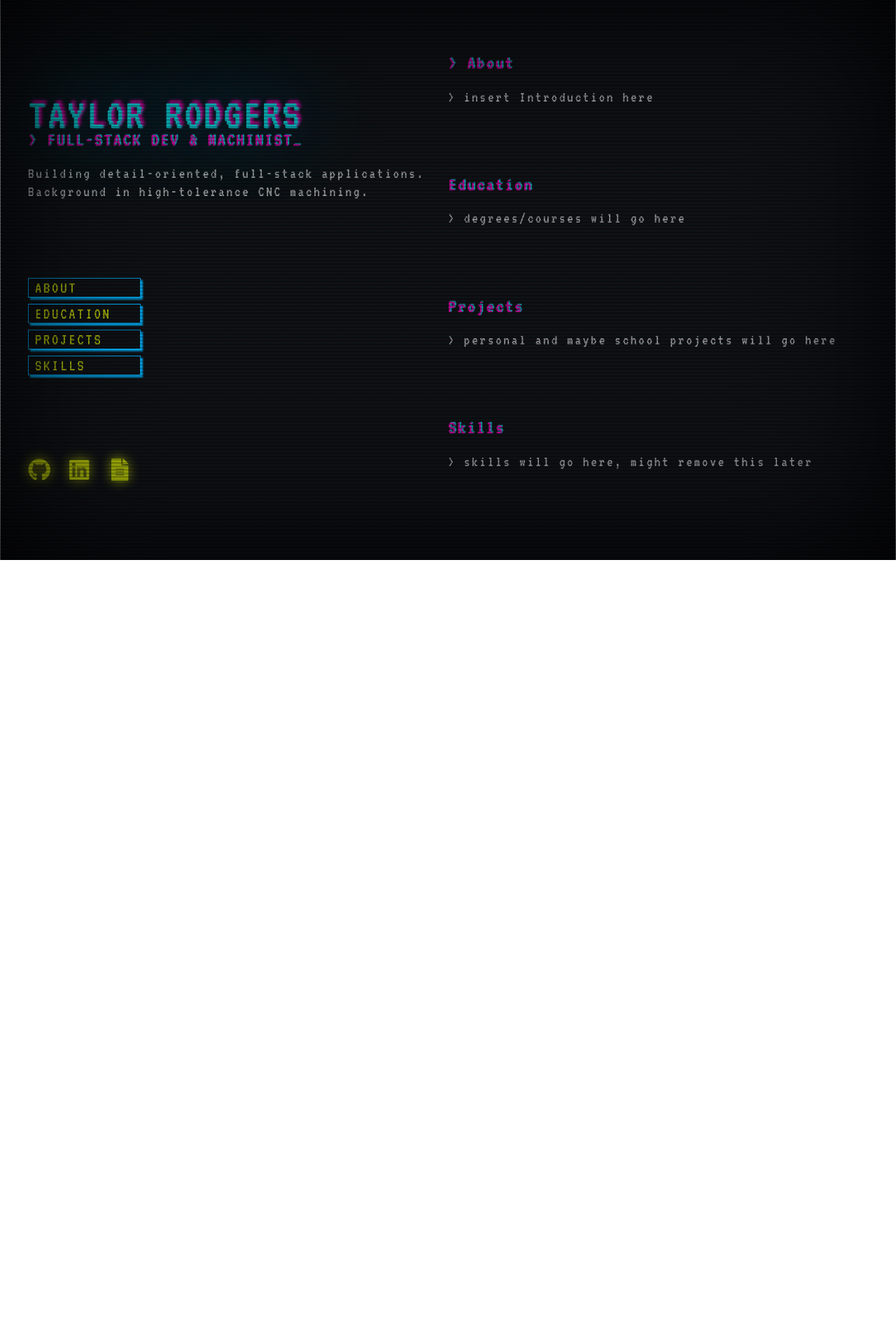
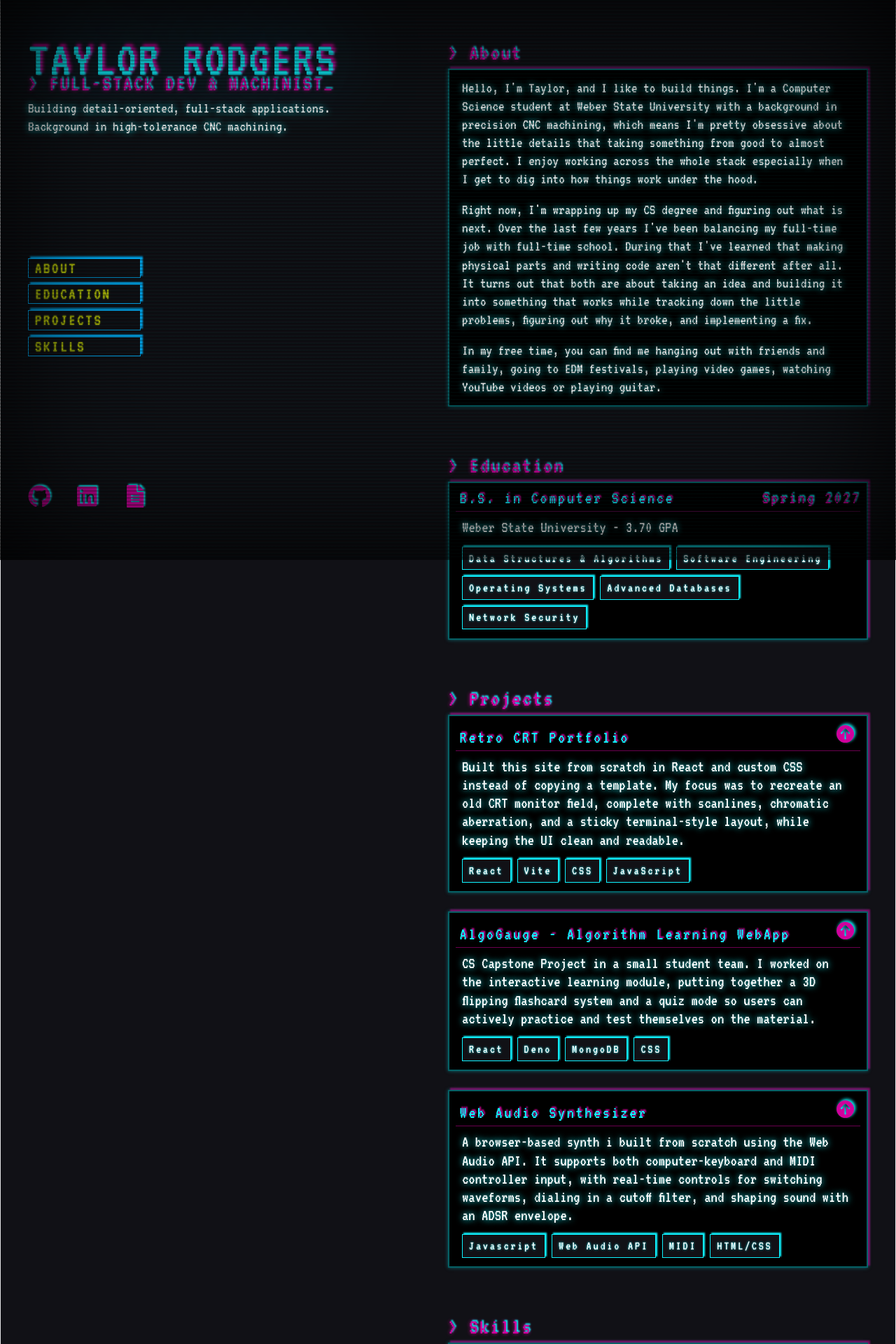
Before and after one commit to TaylorBodgers/TaylorRodgersPortfolio, a React (Vite) app: page / in a window 1280 px wide. Shown: the top 1920 px of the page at 70% size. Before the commit the page ends 800 px from the top, so only its background shows below. Built offline with nearby package versions, Linux system fonts and the light colour scheme.

Commit message:
Mostly finished up styling, might tweak some things here and there but main styling is complete. Substance added for About, Education, Projects, and Skills sections. Might tweak these later too. Still need to add links to available github pages and add video for AlgoGauge since the repo is private.

```diff
--- a/src/App.css
+++ b/src/App.css
@@ -2,11 +2,18 @@
 
 :root {
   --bg-color: #111116;
-  --text-main: #ffffffa3;
-  --primary-accent: #0abdc6;
+  --card-bg: #000000;
+  --text-main: #ffffff;
+  --primary-accent: #0ff3ff;
+  --primary-dark: #0abcc682;
   --secondary-accent: #d0009c;
+  --secondary-dark: #d0009c82;
   --yolo: #00b3ff;
   --yellow: #b9c60a;
+}
+
+html {
+  scroll-behavior: smooth;
 }
 
 .portfolio-container {
@@ -20,9 +27,9 @@
   position: fixed;
   inset: 0;
   z-index: 999;
-  pointer-events: none; /* lets clicks and text selection pass right through */
+  pointer-events: none;
 
-  /* scanlines + edge vignette go here */
+
   background: repeating-linear-gradient(
     to bottom,
     rgba(4, 62, 60, 0.35) 0px,
@@ -40,7 +47,7 @@
   left: 0;
   right: 0;
   height: 8px;
-  background: rgba(8, 153, 153, 0.12); /* faint tint of your --primary-accent */
+  background: rgba(8, 153, 153, 0.12);
   box-shadow: 0 0 12px rgba(8, 153, 153, 0.2);
   animation: scan-bar 12s linear infinite;
 }
@@ -77,25 +84,50 @@
   position: sticky;
   top: 0;
   height: 100vh;
+  box-sizing: border-box;
+  padding: 4rem 0;
   display: flex;
   flex-direction: column;
-  justify-content: space-evenly;
+  justify-content: space-between;
   align-items: flex-start;
+  margin-right: 6rem;
 }
 
 .right-col {
-  padding-top: 3.8rem;
+  padding-top: 3rem;
+  padding-bottom: 35vh;
 }
 
 p {
   font-size: 1.2rem;
+  letter-spacing: normal;
+  color: var(--text-main);
+  text-shadow: 0 0 10px var(--primary-accent);
+  padding: .5rem;
 }
 
+.intro {
+  padding: 0;
+}
 
-@media (max-width: 900px) {
+.mouse-glow {
+  position: fixed;
+  inset: 0;
+  pointer-events: none;
+  z-index: 0;
+  background:
+    radial-gradient(
+      200px circle at calc(var(--mouse-x, -1000px)) calc(var(--mouse-y, -1000px)),
+      rgba(56, 232, 255, 0.055),
+      transparent 100%
+    );
+}
+
+@media (max-width: 1000px) {
   .layout {
     grid-template-columns: 1fr;
-    text-align: center;
+    text-align: start;
+    padding: 0 3rem 0 3rem;
   }
 
   .left-col {
@@ -107,41 +139,55 @@ p {
 
 h1 {
   color:var(--primary-accent);
-  font-size: 3.5rem;
+  font-size: 4rem;
   text-shadow:
     4px -4px 4px var(--secondary-accent),
     2px 0 2px var(--primary-accent),
     4px -4px 125px var(--yolo);
-  margin-bottom: 0;
+  margin: 0;
+  padding: 0;
 }
 
 h2 {
   color:var(--secondary-accent);
-    text-shadow:
-    2px -1px 1px var(--primary-accent),
-    1px 0 1px var(--secondary-accent);
-  margin-top: .5rem;
+  font-size: 1.72rem;
+  text-shadow:
+    2px -2px 2px var(--primary-accent),
+    0 0 5px var(--secondary-accent);
+  margin: .5rem 0 .5rem 0;
+}
+
+h3 {
+  padding: .3rem;
 }
 
 .int-links {
   display: flex;
   flex-direction: column;
+  text-shadow: 0 0 2px var(--yellow);
+}
+
+.int-links .btn:hover {
+  transform: translate(-2px, -2px);
 }
 
 .ext-links{
   display: flex;
-  gap: 25px;
+  gap: 2rem;
 }
 
 .ext-links a {
-  color: var(--yellow);
+  color: var(--secondary-accent);
   font-size: 1.8rem;
   transition: color 0.2s, filter 0.2s;
-  filter: drop-shadow(0 0 8px var(--yellow));
+  filter: drop-shadow(2px -2px 1px var(--primary-accent));
 }
 
 .ext-links a:hover {
-  color: var(--yolo);
+  color: var(--primary-accent);
+  transform: translate(-2px, -2px);
+  transition: .2s;
+  filter: drop-shadow(2px -2px 1px var(--secondary-accent));
 }
 
 .btn {
@@ -154,15 +200,83 @@ h2 {
   font-size: 1.3rem;
   transition: all 0.3s ease;
   margin-bottom: .5rem;
-  box-shadow: 3px 3px 2px #00b3ff;
+  box-shadow: 3px -3px 2px var(--yolo);
 }
 
 .btn:hover {
   background: var(--yolo);
   color: var(--bg-color);
-  box-shadow: 3px 3px 2px var(--yellow);
+  box-shadow: 3px -3px 2px var(--yellow);
 }
 
 section {
-  padding-bottom: 5rem;
+  padding-bottom: 2rem;
+  scroll-margin-top: 3.5rem;
 }
+
+.card {
+  border: 2px solid var(--primary-dark);
+  padding: .2rem .5rem;
+  box-shadow: 3px -3px 2px var(--secondary-dark),
+  0 0 5px var(--primary-dark);
+  transition: transform 0.25s ease, border-color .25s ease, box-shadow .25s ease;
+  margin-bottom: 1.5rem;
+  background-color: var(--card-bg);
+}
+
+.card:hover {
+  border: 2px solid var(--primary-accent);
+  padding: .2rem .5rem;
+  box-shadow: 3px -3px 2px var(--secondary-accent),
+  0 0 5px var(--primary-accent);
+  transform: translate(-2px, -2px);
+}
+
+.card-top {
+  display: flex;
+  justify-content: space-between;
+  align-items: baseline;
+  gap: 1rem;
+  border-bottom: 1px solid var(--secondary-dark);
+  font-size: 1.4rem;
+}
+
+.card-title {
+  margin: 0;
+  color: var(--primary-accent);
+  font-size: 1.4rem;
+  text-shadow: 2px -2px 2px var(--secondary-accent);
+}
+
+.card-date {
+  color: var(--secondary-accent);
+  text-shadow: 2px -2px 2px var(--primary-accent);
+}
+
+.card-sub {
+  font-size: 1.3rem;
+  margin-bottom: .3rem;
+}
+
+.card-tags {
+  display: flex;
+  flex-wrap: wrap;
+  gap: 0.5rem;
+  margin: 0 0 .5rem .5rem;
+}
+
+.card-tags span {
+  font-size: 1rem;
+  padding: 0.15rem 0.5rem;
+  border: 1px solid var(--primary-accent);
+  background: var(--bg-color);
+  color: var(--text-main);
+  text-shadow: 0 0 3px var(--primary-accent);
+  box-shadow: 2px -2px 2px var(--primary-accent);
+}
+
+.card-top a {
+  margin: .5rem .5rem 0rem 0;
+  color: var(--secondary-accent);
+  filter: drop-shadow(2px -2px 2px var(--primary-accent));
+}
--- a/src/App.jsx
+++ b/src/App.jsx
@@ -1,10 +1,21 @@
 import { FaGithub, FaLinkedin, FaFileAlt } from 'react-icons/fa';
-import { useState } from 'react'
+import { FaCircleArrowUp } from "react-icons/fa6";
+import { useEffect } from 'react'
 import './index.css'
 import './App.css'
 
 
 function App() {
+
+  useEffect(() => {
+    const handleMouseMove = (e) => {
+      document.documentElement.style.setProperty('--mouse-x', `${e.clientX}px`);
+      document.documentElement.style.setProperty('--mouse-y', `${e.clientY}px`);
+    };
+
+    window.addEventListener('mousemove', handleMouseMove);
+    return () => window.removeEventListener('mousemove', handleMouseMove);
+  }, []);
 
   return (
     <>
@@ -20,6 +31,7 @@ function App() {
       it takes the little image and enlarges it on the page in front of you too like the old windows zooming rectangle
     - when a section comes into view it goes from static to a clear image like tuning into a channel on antenna
     */}
+    <div className="mouse-glow" />
       <div className="portfolio-container">
         <div className="crt-overlay">
 
@@ -30,7 +42,7 @@ function App() {
             <div>
               <h1>TAYLOR RODGERS</h1>
               <h2>&gt; FULL-STACK DEV & MACHINIST_</h2>
-              <p>Building detail-oriented, full-stack applications. Background in high-tolerance CNC machining.</p>
+              <p className='intro'>Building detail-oriented, full-stack applications. Background in high-tolerance CNC machining.</p>
             </div>
             <nav className="int-links">
               <a className='btn' href="#About">ABOUT</a>
@@ -39,13 +51,13 @@ function App() {
               <a className='btn' href="#Skills">SKILLS</a>
             </nav>
             <nav className="ext-links">
-              <a href="https://github.com/yourusername" target="_blank" rel="noopener noreferrer" aria-label="GitHub">
+              <a href="https://github.com/TaylorBodgers" target="_blank" rel="noopener noreferrer" aria-label="GitHub">
                 <FaGithub />
               </a>
-              <a href="https://linkedin.com/in/yourusername" target="_blank" rel="noopener noreferrer" aria-label="LinkedIn">
+              <a href="https://www.linkedin.com/in/taylorrodgers0007" target="_blank" rel="noopener noreferrer" aria-label="LinkedIn">
                 <FaLinkedin />
               </a>
-              <a href="/Resume.pdf" target="_blank" rel="noopener noreferrer" aria-label="Resume">
+              <a href="/Rodgers, Taylor Resume (1).pdf" target="_blank" rel="noopener noreferrer" aria-label="Resume">
                 <FaFileAlt />
               </a>
             </nav>
@@ -54,21 +66,122 @@ function App() {
           <main className="right-col">
             <section id="About">
               <h2>&gt; About</h2>
-              {/* <p>&#123;</p> */}
-              <p>&gt; insert Introduction here</p>
-              {/* <p>&#125;</p> */}
+              <div className="card">
+                <p>
+                  Hello, I'm Taylor, and I like to build things. I'm a Computer Science student at Weber State University
+                  with a background in precision CNC machining, which means I'm pretty obsessive about the little details
+                  that taking something from good to almost perfect. I enjoy working across the whole stack
+                  especially when I get to dig into how things work under the hood.
+                </p>
+                <p>
+                  Right now, I'm wrapping up my CS degree and figuring out what is next. Over the last few years I've been
+                  balancing my full-time job with full-time school. During that I've learned that making physical parts and
+                  writing code aren't that different after all. It turns out that both are about taking an idea and building
+                  it into something that works while tracking down the little problems, figuring out why it broke,
+                  and implementing a fix.
+                </p>
+                <p>
+                  In my free time, you can find me hanging out with friends and family, going to EDM festivals, playing video
+                  games, watching YouTube videos or playing guitar.
+                </p>
+              </div>
             </section>
             <section id="Education">
-              <h2>Education</h2>
-              <p>&gt; degrees/courses will go here</p>
+              <h2>&gt; Education</h2>
+              <div className="card">
+                <div className="card-top">
+                  <h3 className="card-title">B.S. in Computer Science</h3>
+                  <span className="card-date">Spring 2027</span>
+                </div>
+                <p className="card-sub">Weber State University - 3.70 GPA</p>
+                <div className="card-tags">
+                  <span>Data Structures & Algorithms</span>
+                  <span>Software Engineering</span>
+                  <span>Operating Systems</span>
+                  <span>Advanced Databases</span>
+                  <span>Network Security</span>
+                </div>
+              </div>
             </section>
             <section id="Projects">
-              <h2>Projects</h2>
-              <p>&gt; personal and maybe school projects will go here</p>
+              <h2>&gt; Projects</h2>
+              <div className="card">
+                <div className="card-top">
+                  <h3 className="card-title">Retro CRT Portfolio</h3>
+                  <a href="#"><FaCircleArrowUp /></a>
+                </div>
+                <p className="card-sub">
+                  Built this site from scratch in React and custom CSS instead of copying a template.
+                  My focus was to recreate an old CRT monitor field, complete with scanlines, chromatic
+                  aberration, and a sticky terminal-style layout, while keeping the UI clean and readable.
+                </p>
+                <div className="card-tags">
+                  <span>React</span>
+                  <span>Vite</span>
+                  <span>CSS</span>
+                  <span>JavaScript</span>
+                </div>
+              </div>
+              <div className="card">
+                <div className="card-top">
+                  <h3 className="card-title">AlgoGauge - Algorithm Learning WebApp</h3>
+                  <a href="#"><FaCircleArrowUp /></a>
+                </div>
+                <p className="card-sub">
+                  CS Capstone Project in a small student team. I worked on the interactive learning module, putting
+                  together a 3D flipping flashcard system and a quiz mode so users can actively practice and test
+                  themselves on the material.
+                </p>
+                <div className="card-tags">
+                  <span>React</span>
+                  <span>Deno</span>
+                  <span>MongoDB</span>
+                  <span>CSS</span>
+                </div>
+              </div>
+              <div className="card">
+                <div className="card-top">
+                  <h3 className="card-title">Web Audio Synthesizer</h3>
+                  <a href="#"><FaCircleArrowUp /></a>
+                </div>
+                <p className="card-sub">
+                  A browser-based synth i built from scratch using the Web Audio API. It supports both computer-keyboard
+                  and MIDI controller input, with real-time controls for switching waveforms, dialing in a cutoff filter,
+                  and shaping sound with an ADSR envelope.
+                </p>
+                <div className="card-tags">
+                  <span>Javascript</span>
+                  <span>Web Audio API</span>
+                  <span>MIDI</span>
+                  <span>HTML/CSS</span>
+                </div>
+              </div>
             </section>
             <section id="Skills">
-              <h2>Skills</h2>
-              <p>&gt; skills will go here, might remove this later</p>
+              <h2>&gt; Skills</h2>
+              <div className="card">
+                <p className="card-sub">Languages:</p>
+                <div className="card-tags">
+                  <span>C / C# / C++</span>
+                  <span>Python</span>
+                  <span>JavaScript</span>
+                  <span>SQL</span>
+                </div>
+                <p className="card-sub">Frameworks:</p>
+                <div className="card-tags">
+                  <span>React</span>
+                  <span>Django</span>
+                  <span>Deno / Node.js</span>
+                  <span>.NET</span>
+                </div>
+                <p className="card-sub">Tools & Env:</p>
+                <div className="card-tags">
+                  <span>Git</span>
+                  <span>Linux</span>
+                  <span>MongoDB</span>
+                  <span>SQL Server</span>
+                </div>
+              </div>
             </section>
           </main>
         </div>
```
Also changed, not shown: 1 other file (tests, documents, lock files or other folders).
